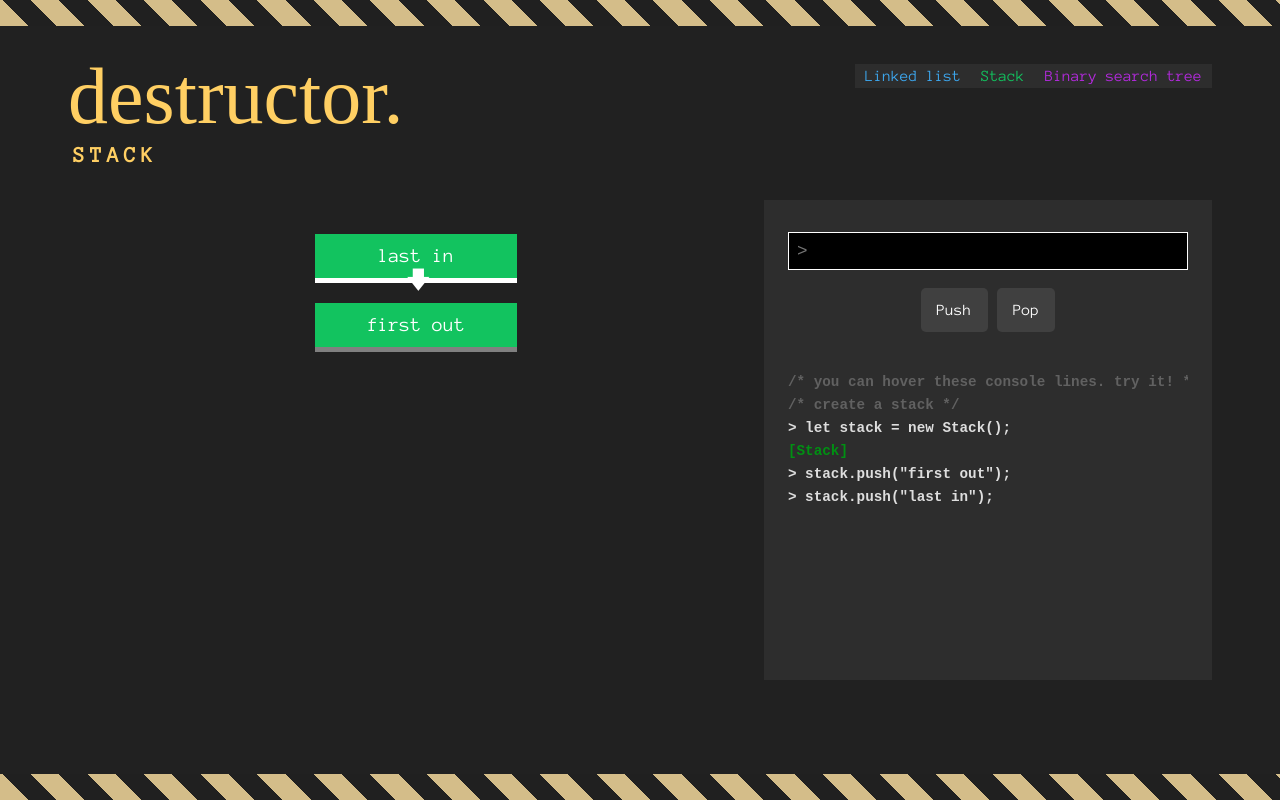
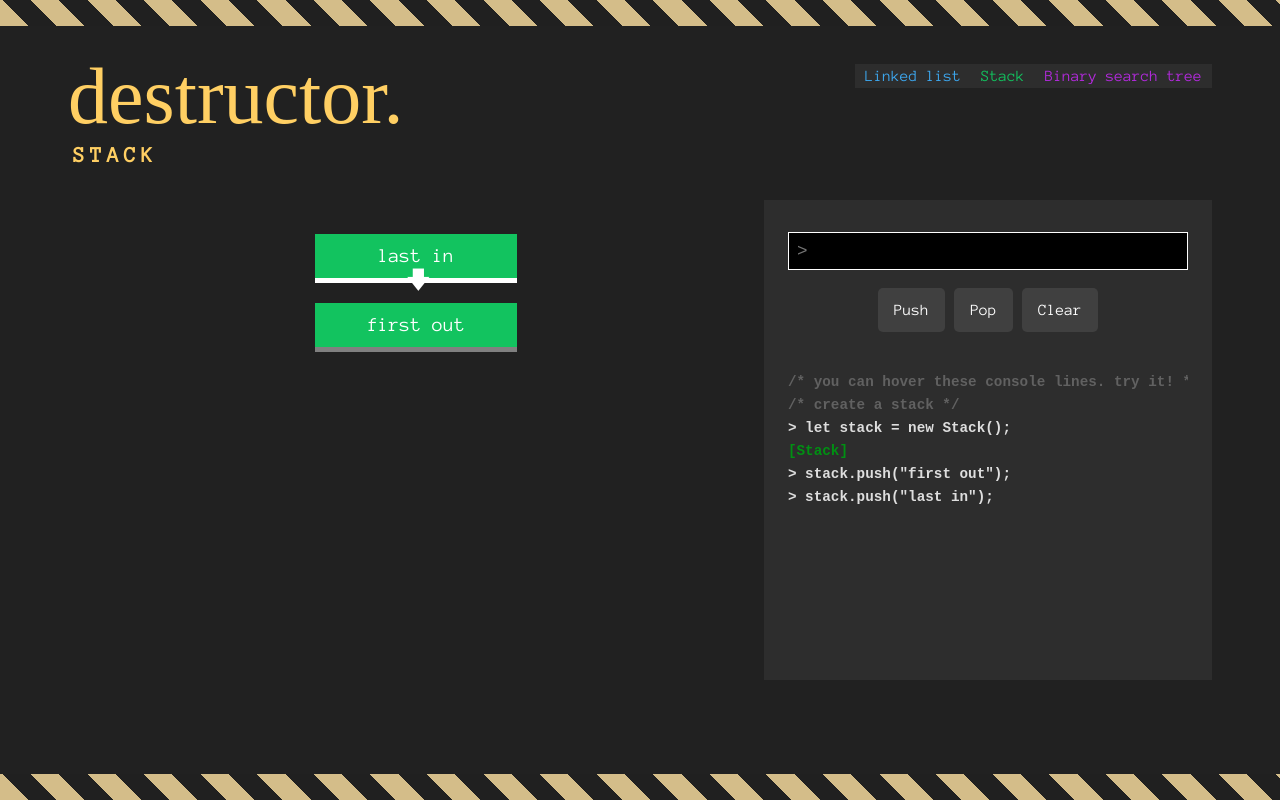
Before and after one commit to andre-kw/destructor, a React (Create React App) app: page /structure/stack in a window 1280 px wide. Built offline with nearby package versions, Linux system fonts and the light colour scheme; a web font is replaced by a local one.

Commit message:
added clear

```diff
--- a/src/contexts/StackContext.js
+++ b/src/contexts/StackContext.js
@@ -7,7 +7,7 @@
   initStack: () => {},
   stackPush: () => {},
   stackPop: () => {},
-  // clearLinkedList: () => {},
+  clearStack: () => {},
   clearConsole: () => {},
   rerender: () => {},
   log: () => {},
@@ -66,6 +66,12 @@
     this.rerender();
   }
 
+  clearStack = () => {
+    const newLL = new Stack();
+
+    this.setState({ds: [newLL]});
+  }
+
   clearConsole = () => {
     this.setState({
       console: [
@@ -95,6 +101,7 @@
       initStack: this.initStack,
       stackPush: this.stackPush,
       stackPop: this.stackPop,
+      clearStack: this.clearStack,
       clearConsole: this.clearConsole,
       rerender: this.rerender,
       log: this.log,
--- a/src/routes/StackPage.js
+++ b/src/routes/StackPage.js
@@ -65,6 +65,11 @@
     this.resetInput();
   }
 
+  dsClear = () => {
+    this.context.clearStack();
+    this.context.clearConsole();
+  }
+
   dsIsEmpty = () => {
     if(this.context.ds[0]) {
       return this.context.ds[0].top === null;
@@ -112,6 +117,7 @@
               <div>
                 <button type="button" onClick={this.dsPush}>Push</button>
                 <button type="button" onClick={this.dsPop}>Pop</button>
+                <button type="button" onClick={this.dsClear}>Clear</button>
               </div>
             </form>
 
```
